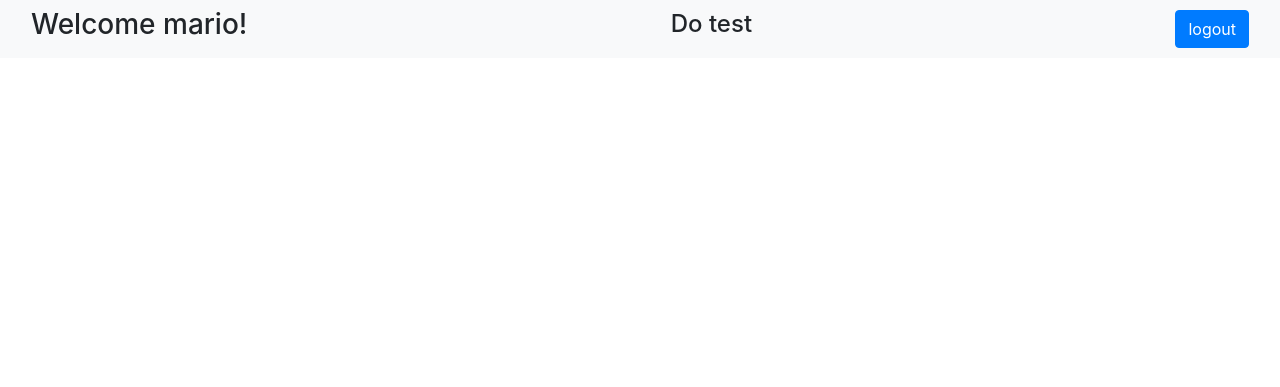
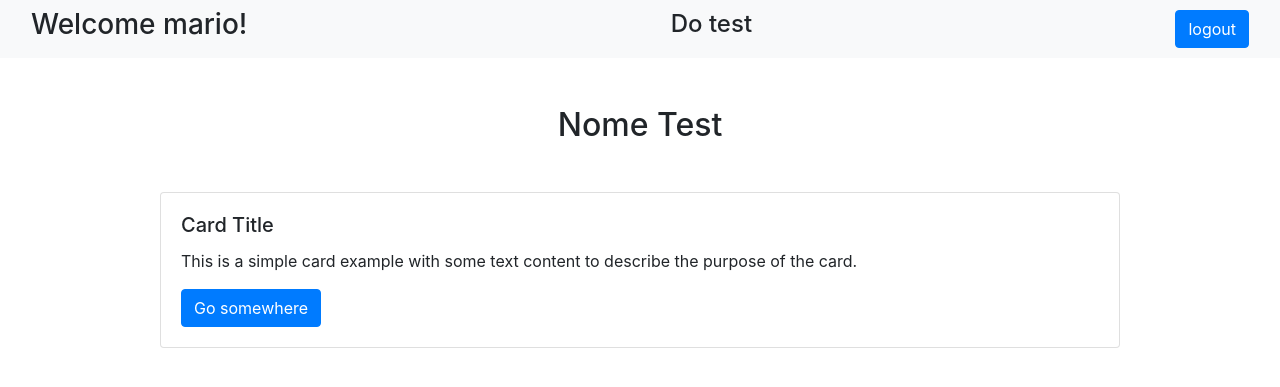
Before and after one commit to AlamRoman/programmma_quiz, a PHP site: page /do_test_page.php in a window 1280 px wide. Shown: the top 387 px of the page. Run offline with PHP 8.4, Linux system fonts and the light colour scheme; a user stored in the database is signed in.

Commit message:
Update do_test_page.php

```diff
--- a/do_test_page.php
+++ b/do_test_page.php
@@ -27,7 +27,7 @@
 
             <h3 class="fw-bold">Welcome <?php echo $_SESSION["username"]; ?>!</h3>
 
-            <h4 class="fw-bold ms-auto" >Do test</h4>
+            <h4 class="fw-bold ms-auto text-center" >Do test</h4>
 
             <form class="d-flex" method="POST" action="php/do_logout.php">
                 <input class="btn btn-primary ms-auto" type="submit" id="logout" name="logout" value="logout">
@@ -35,10 +35,28 @@
         </div>
     </nav>
 
+    <div class="mt-3">
+
+        <h2 class="fw-bold text-center my-5">Nome Test</h2>
+        <?php
+
+
+
+        ?>
+
+        <div class="d-flex justify-content-center">
+            <div class="card" style="width: 75vw;">
+            <div class="card-body">
+                <h5 class="card-title">Card Title</h5>
+                <p class="card-text">This is a simple card example with some text content to describe the purpose of the card.</p>
+                <a href="#" class="btn btn-primary">Go somewhere</a>
+            </div>
+            </div>
+        </div>
+    </div>
+
     <script src="https://code.jquery.com/jquery-3.3.1.slim.min.js" integrity="sha384-q8i/X+965DzO0rT7abK41JStQIAqVgRVzpbzo5smXKp4YfRvH+8abtTE1Pi6jizo" crossorigin="anonymous"></script>
     <script src="https://cdn.jsdelivr.net/npm/popper.js@1.14.7/dist/umd/popper.min.js" integrity="sha384-UO2eT0CpHqdSJQ6hJty5KVphtPhzWj9WO1clHTMGa3JDZwrnQq4sF86dIHNDz0W1" crossorigin="anonymous"></script>
     <script src="https://cdn.jsdelivr.net/npm/bootstrap@4.3.1/dist/js/bootstrap.min.js" integrity="sha384-JjSmVgyd0p3pXB1rRibZUAYoIIy6OrQ6VrjIEaFf/nJGzIxFDsf4x0xIM+B07jRM" crossorigin="anonymous"></script>
-
-
 </body>
 </html>
```
